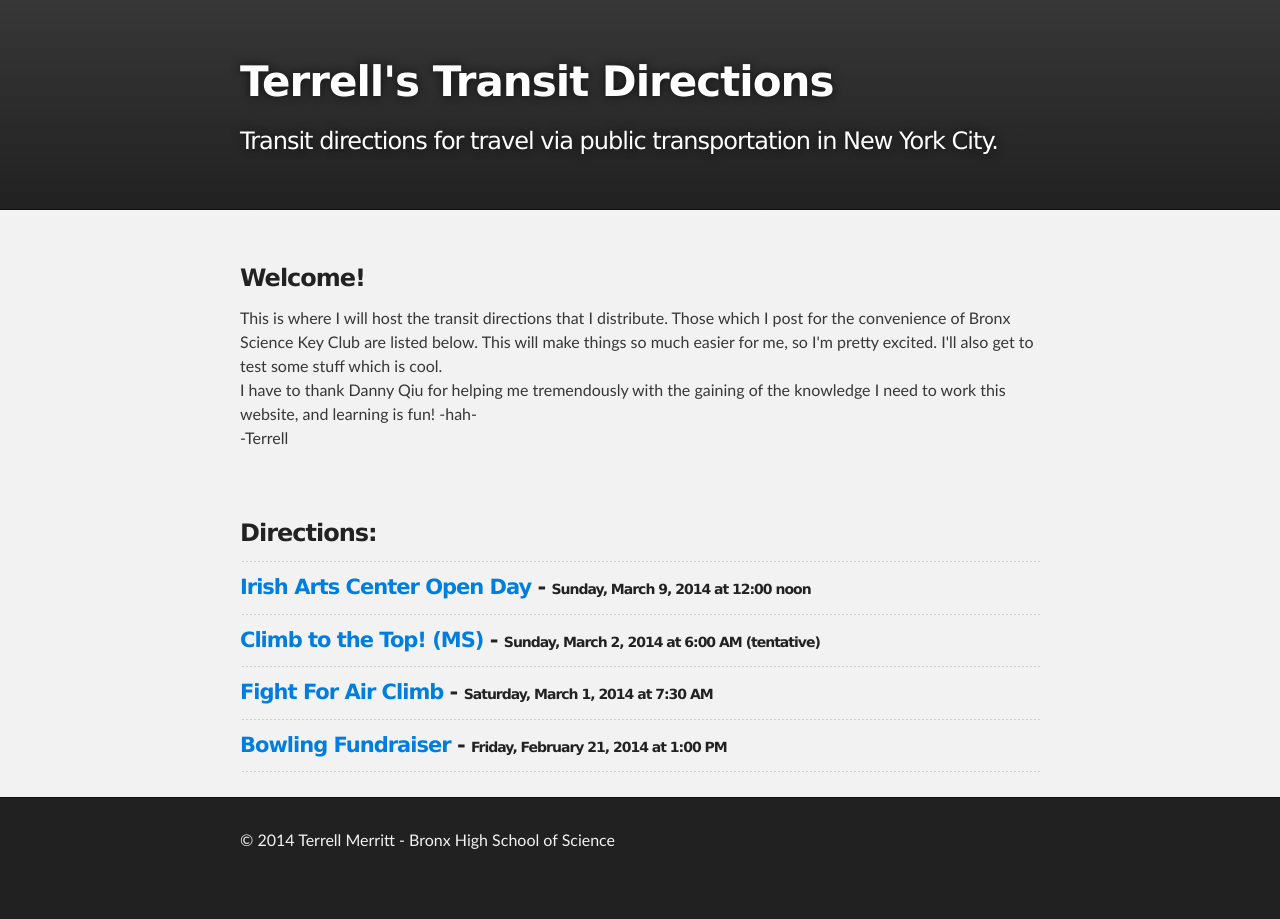
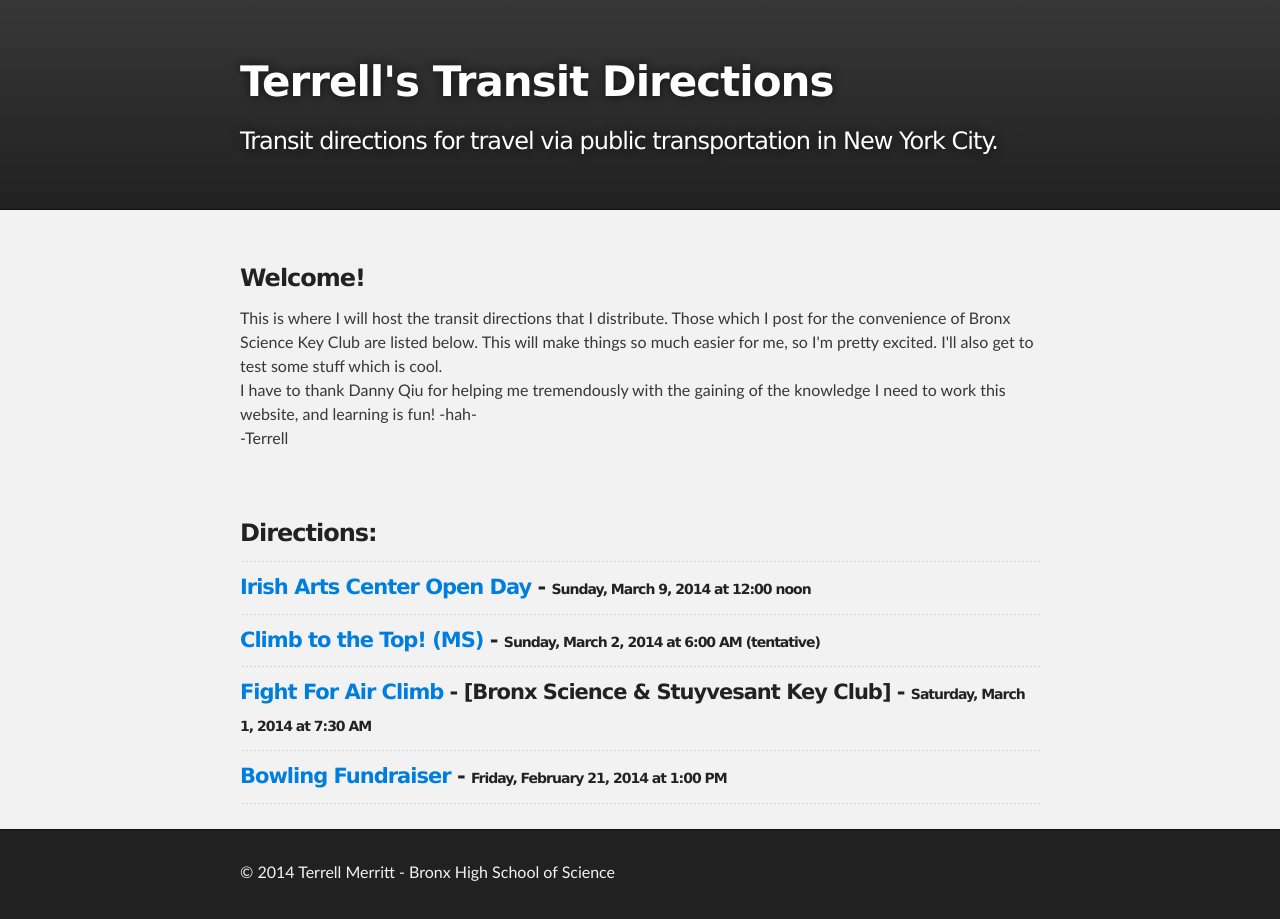
Before and after one commit to terrellthemtaguy/terrellthemtaguy.github.io, a Jekyll site: the page built from index.html, in a window 1280 px wide. Built offline with Jekyll 4.4.1, drawn with Linux system fonts in a browser that asks for light colours.

Commit message:
Testing the entity tag.

```diff
--- a/_posts/2014-03-01-Fight_For_Air_Climb.html
+++ b/_posts/2014-03-01-Fight_For_Air_Climb.html
@@ -1,6 +1,7 @@
 ---
 layout: direction
 title: Fight For Air Climb
+entity: Bronx Science &amp; Stuyvesant Key Club
 time: Saturday, March 1, 2014 at 7:30 AM
 location: One Penn Plaza, 1 Pennsylvania Plz, New York, NY 10119
 nearest-stations:
```
